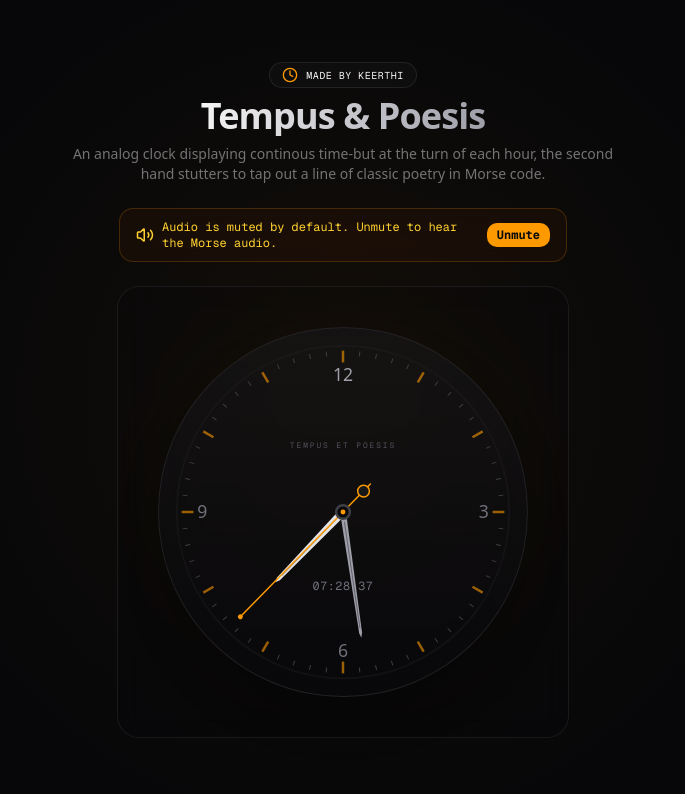
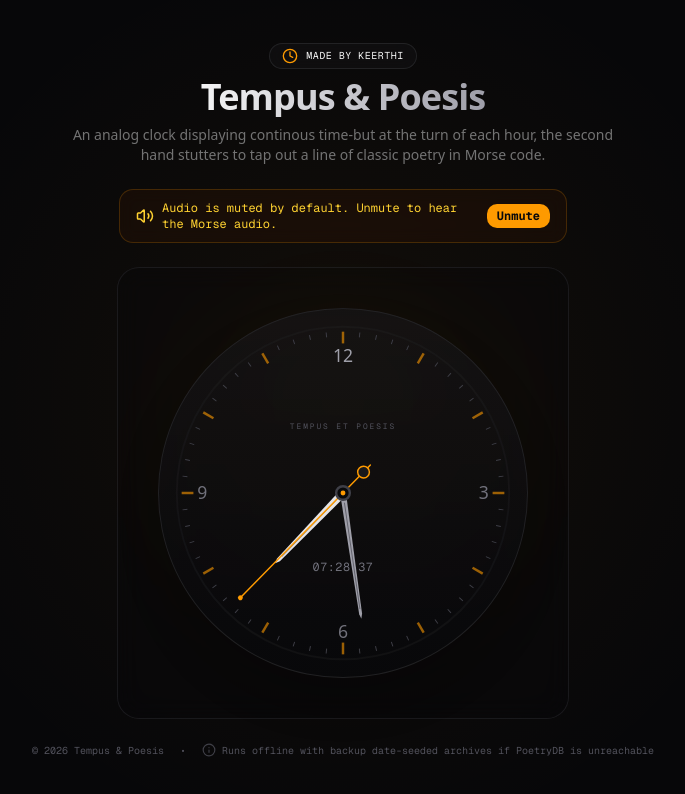
Before and after one commit to keerthi-officials/morse-clock, a Next.js app: page / in a window 1280 px wide. Shown: the top 794 px of the page, without its empty margins (297-982 px from the left). Built offline with nearby package versions, Linux system fonts and the light colour scheme.

Commit message:
added a footer

```diff
--- a/app/page.tsx
+++ b/app/page.tsx
@@ -3,7 +3,7 @@
 import { useEffect, useState } from "react";
 import AnalogClock from "@/components/analog-clock";
 import { cn } from "@/lib/utils";
-import { Clock, Volume2 } from "lucide-react";
+import { Clock, Info, Volume2 } from "lucide-react";
 import Image from "next/image";
 
 export default function Home() {
@@ -58,6 +58,15 @@ export default function Home() {
         >
           <AnalogClock isStuttering={isStuttering} />
         </div>
+
+        <footer className="text-center text-[10px] font-mono text-zinc-600 flex flex-col sm:flex-row items-center gap-1.5 sm:gap-4">
+          <span>© 2026 Tempus &amp; Poesis</span>
+          <span className="hidden sm:inline">•</span>
+          <span className="flex items-center gap-1.5">
+            <Info className="w-3.5 h-3.5 text-zinc-700" />
+            Runs offline with backup date-seeded archives if PoetryDB is unreachable
+          </span>
+        </footer>
       </div>
     </div>
   );
```
